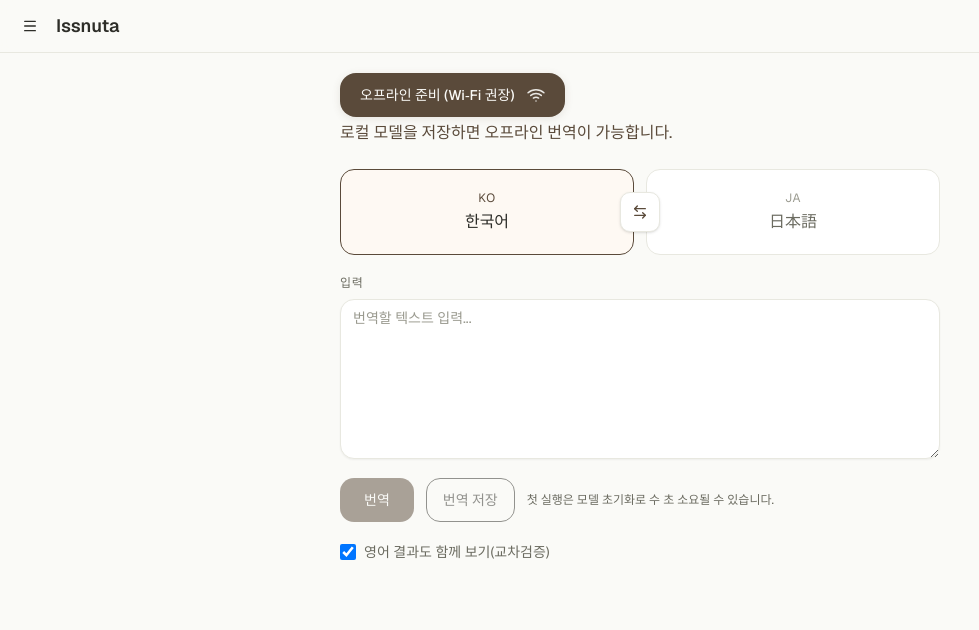
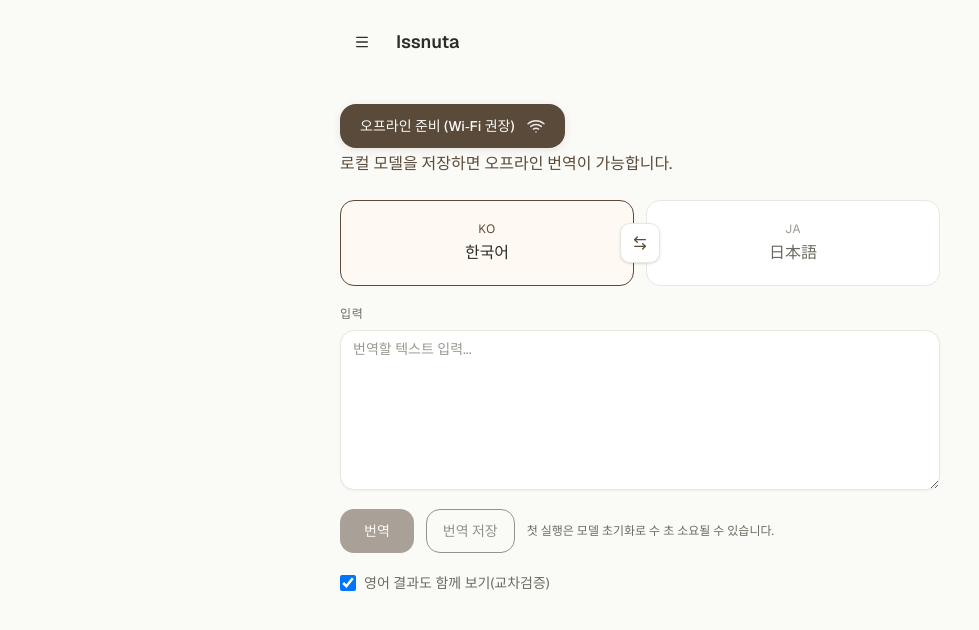
Before and after one commit to nwleedev/issnuta, a Next.js app: page / in a window 1280 px wide. Shown: the top 630 px of the page, without its empty margins (0-979 px from the left). Built offline with nearby package versions, Linux system fonts and the light colour scheme.

Commit message:
fix: app layout with top app bar

```diff
--- a/app/feeds/page.tsx
+++ b/app/feeds/page.tsx
@@ -1,7 +1,8 @@
 "use client";
 
 import TopAppBar from "@/features/shell/ui/TopAppBar";
-import { Search, X } from "lucide-react";
+import { Button } from "@/shared/ui/button";
+import { QrCode, Search, X } from "lucide-react";
 import dynamic from "next/dynamic";
 import { useState } from "react";
 
@@ -19,7 +20,20 @@
   return (
     <main className="min-h-dvh bg-[#fafaf7]">
       <div className="mx-auto flex min-h-dvh max-w-screen-sm flex-col">
-        <TopAppBar title="History" />
+        <TopAppBar
+          title="Feeds"
+          subtitle="Saved translations"
+          trailing={
+            <Button
+              type="button"
+              variant="ghost"
+              size="icon"
+              aria-label="QR code actions"
+            >
+              <QrCode className="h-5 w-5 text-[var(--text-primary)]" />
+            </Button>
+          }
+        />
 
         {/* Search & Filter */}
         <div className="shrink-0 px-5 pb-4 pt-4 space-y-3">
--- a/app/page.tsx
+++ b/app/page.tsx
@@ -4,17 +4,19 @@
 
 export default function Page() {
   return (
-    <div className="font-sans grid grid-rows-[auto_1fr_auto] items-stretch min-h-[100dvh] bg-[#fafaf7]">
+    <main className="min-h-dvh bg-[#fafaf7]">
+      <div className="mx-auto flex min-h-dvh max-w-screen-sm flex-col font-sans">
         <TopAppBar title="Issnuta" />
-      <main className="flex w-full max-w-screen-sm mx-auto flex-col gap-5 px-5 py-5">
+        <section className="flex flex-1 flex-col gap-5 px-5 py-5">
           <div className="flex flex-col gap-2">
-          <div className="flex gap-x-2 items-center">
+            <div className="flex items-center gap-x-2">
               <OfflinePrefetchButton className="mb-1" />
             </div>
           </div>
 
           <TranslatorLoader />
+        </section>
+      </div>
     </main>
-    </div>
   );
 }
--- a/features/shell/ui/TopAppBar.tsx
+++ b/features/shell/ui/TopAppBar.tsx
@@ -1,41 +1,74 @@
+/** 공통 상단 헤더 — design-templates AppHeader 톤 반영 */
 "use client";
+import type { ReactNode } from "react";
 import { AppDrawer } from "@/features/shell/ui/AppDrawer";
-import type { ReactNode } from "react";
 
 export type TopAppBarProps = {
   title?: ReactNode;
+  subtitle?: ReactNode;
+  /**
+   * 왼쪽에 들어갈 메뉴/뒤로가기 버튼 슬롯
+   * 기본값은 AppDrawer
+   */
   leading?: ReactNode;
+  /**
+   * 오른쪽 액션 버튼 영역
+   */
   trailing?: ReactNode;
+  /**
+   * 타이틀 왼쪽에 표시할 강조 아이콘 슬롯
+   * - 예: History 아이콘, 번역 아이콘 등
+   * - 제공되지 않으면 텍스트만 렌더링
+   */
+  headlineIcon?: ReactNode;
   className?: string;
 };
 
-/**
- * TopAppBar — 모바일 상단 앱바(DaisyUI)
- * - sticky + safe‑area 상단 패딩
- * - 기본 액션: 메뉴/검색/설정(교체 가능)
- * - 상호작용 로직은 상위에서 주입(드로어/검색 시트 등)
- */
 export default function TopAppBar({
   title = "Issnuta",
+  subtitle,
   leading,
   trailing,
+  headlineIcon,
   className,
 }: TopAppBarProps) {
   return (
     <header
       className={(
-        "sticky top-0 z-10 backdrop-blur bg-[var(--surface-primary)]/90 border-b border-[var(--border-primary)] px-3 pt-[calc(0.5rem+env(safe-area-inset-top))] pb-2 gap-2 flex items-center justify-between " +
+        "shrink-0 bg-[var(--surface-primary)] px-6 pb-6 pt-[calc(1.5rem+env(safe-area-inset-top))] " +
         (className ?? "")
       ).trim()}
-      role="navigation"
+      role="banner"
     >
-      <div className="flex-none">{leading ?? <AppDrawer />}</div>
-      <div className="flex-1">
-        <h1 className="text-lg font-semibold text-[var(--text-primary)]">
-          {title}
-        </h1>
+      <div className="flex items-center justify-between gap-4">
+        <div className="flex min-w-0 items-center gap-4">
+          <div className="shrink-0">
+            {leading ?? <AppDrawer />}
+          </div>
+          {headlineIcon ? (
+            <div className="flex h-11 w-11 shrink-0 items-center justify-center rounded-xl bg-[var(--brand-primary)]">
+              <span className="text-[var(--text-on-primary)]">
+                {headlineIcon}
+              </span>
+            </div>
+          ) : null}
+          <div className="min-w-0">
+            <h1 className="truncate text-lg font-semibold text-[var(--text-primary)]">
+              {title}
+            </h1>
+            {subtitle ? (
+              <p className="mt-0.5 truncate text-xs text-[var(--text-secondary)]">
+                {subtitle}
+              </p>
+            ) : null}
+          </div>
+        </div>
+        {trailing ? (
+          <div className="flex flex-none items-center gap-2">
+            {trailing}
+          </div>
+        ) : null}
       </div>
-      <div className="flex-none flex gap-1"></div>
     </header>
   );
 }
```
Lines whose indentation alone changed are shown as unchanged.
